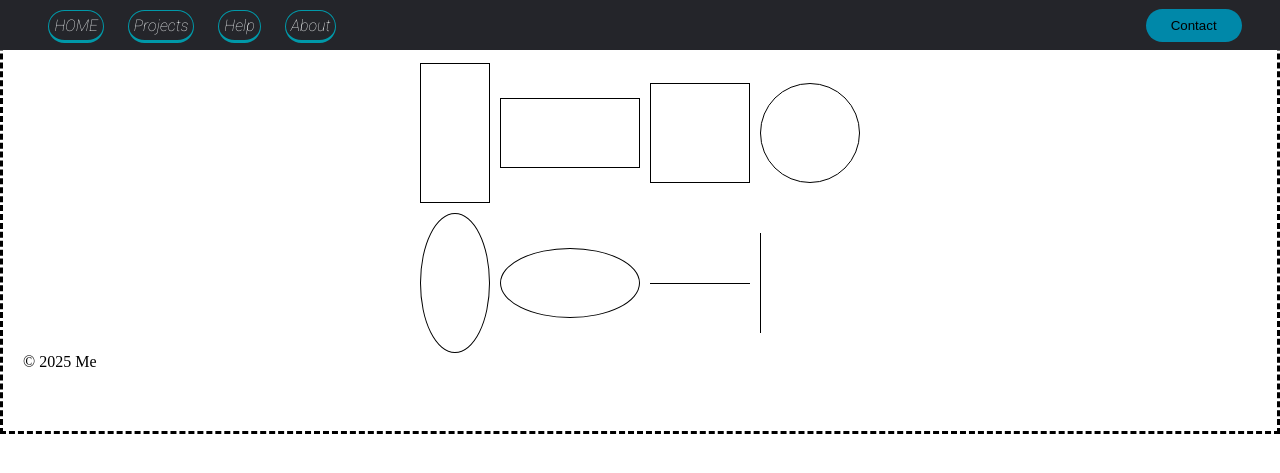
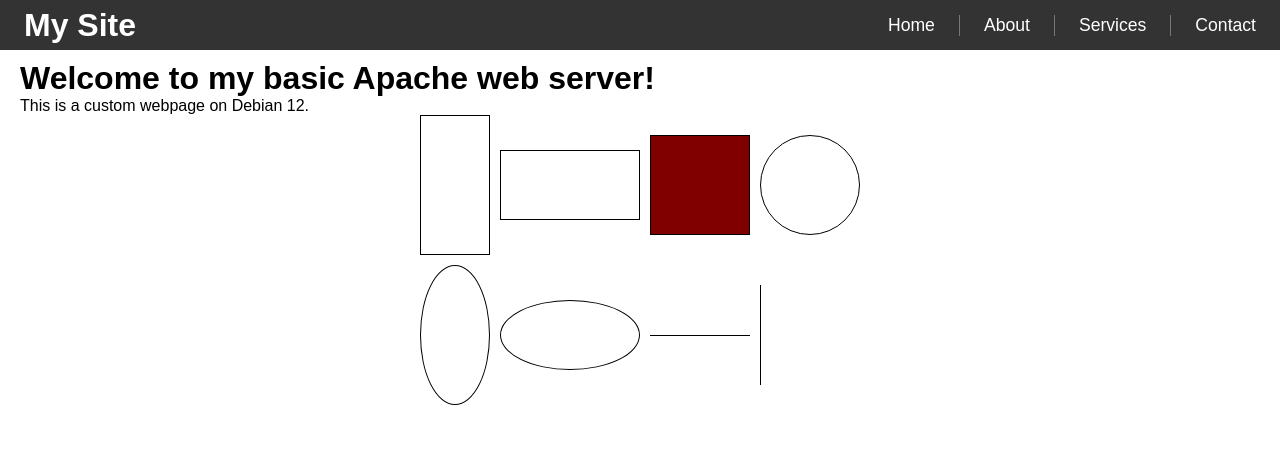
Before and after one commit to kadeska/Website, a PHP site: page / in a window 1280 px wide. Shown: the top 473 px of the page. Run offline with PHP 8.4, Linux system fonts and the light colour scheme.

Commit message:
redisign

```diff
--- a/index.html
+++ b/index.html
@@ -1,23 +1,25 @@
 <!DOCTYPE html>
-<html lang="en">
+<html>
   <head>
-    <meta charset="UTF-8">
-    <meta name="viewport" content="width=device-width, initial-scale=1.0">
-    <title>Document</title>
     <link rel="stylesheet" href="styles.css">
+    <title>My First Web Page</title>
   </head>
-<header class="header">
-    <nav>
-        <ul class="nav__links">
-            <li><a href="index.html">HOME</a></li>
-            <li><a href="projects.html">Projects</a></li>
-            <li><a href="help.html">Help</a></li>
-            <li><a href="about.html">About</a></li>
+  <body class="body">
+    <header class="main-header">
+      <h1 class="logo">My Site</h1>
+      <nav class="main-nav">
+        <ul>
+          <li><a href="#">Home</a></li>
+          <li><a href="#">About</a></li>
+          <li><a href="#">Services</a></li>
+          <li><a href="#">Contact</a></li>
         </ul>
       </nav>
-    <a class="cta" href="contact.html"><button>Contact</button></a>
     </header>
-<body class="body">
+
+    <main>
+      <h1>Welcome to my basic Apache web server!</h1>
+      <p>This is a custom webpage on Debian 12.</p>
       <div class="container">
         <div class="rectangle-vert"></div>
         <div class="rectangle-horiz"></div>
@@ -29,8 +31,8 @@
         <div class="line-vert"></div>
 
     </div>
+    </main>
+
+
   </body>
-<footer>
-    <p>&copy; 2025 Me</p>
-</footer>
 </html>
--- a/styles.css
+++ b/styles.css
@@ -1,118 +1,71 @@
-@import url('https://fonts.googleapis.com/css2?family=Roboto:ital,wght@1,100&display=swap');
-
-:root {
-    --background-color: #24252A;
-    --buton-background-color: rgba(0, 136, 169, 1);
-    --buton-hover-background-color: rgba(0,136,169,0.8);
-    --border-color: #0099a9;
-}
-/*
-article{
-    width: clamp(100px, 50%, 600px);
-} */
-
+/* Basic reset to remove default padding and margins */
 * {
-    box-sizing: border-box;
     margin: 0;
     padding: 0;
-
-    /* background-color: var(--background-color); */
+    box-sizing: border-box;
 }
 
-.header {
+body {
+    font-family: Arial, sans-serif;
+    padding: 60px 20px;
+}
+
+/* Header bar styling */
+.main-header {
     position: fixed;
     top: 0;
     left: 0;
     width: 100%;
     height: 50px;
+    background-color: #333; /* Dark gray background */
+    color: #fff; /* White text color */
+    padding: 0.65rem 1.5rem;
+    display: flex;
+    justify-content: space-between; /* Pushes the logo and nav to opposite ends */
+    align-items: center; /* Vertically centers items */
 }
 
-.body {
-    /* padding-top: 60px; /* Adjust for fixed header */
-    padding: 60px 20px; /* General padding */
+/* Logo styling */
+.logo {
+    font-size: 2rem;
+}
+
+/* Navigation menu styling */
+.main-nav ul {
+    list-style: none;
+    display: flex;
+    gap: 1.5rem; /* Keep the original gap for spacing */
+}
+
+/* Add a separator border to each list item */
+.main-nav li {
+    border-right: 1px solid #777; /* A subtle, light gray border */
+    padding-right: 1.5rem; /* Add padding to the right to create space around the border */
+}
+
+/* Remove the border from the very last list item */
+.main-nav li:last-child {
+    border-right: none;
+    padding-right: 0; /* Remove the extra padding from the last item */
+}
+
+/* Style links inside the navigation menu */
+.main-nav a {
+    color: #fff;
+    text-decoration: none;
+    font-size: 1.1rem;
+    transition: color 0.3s;
+}
+
+.main-nav a:hover {
+    color: #ccc;
+}
+
+.main-nav li:active {
+    background-color: #363636ee;
 }
 
 
-/*
-li, a, button {
-    font-family: 'Roboto', sans-serif;
-    font-weight: 500;
-    font-size: 16px;
-    color: #edf0f1;
-    text-decoration: none;
-} */
-
-html {
-    border: dashed;
-    --background-color: aqua;
-}
-
-/* Start Header and navigation bar styles */
-header {
-    background-color: var(--background-color);
-    display: flex;
-    justify-content: space-between;
-    align-items: center;
-    padding: 0px 3%;
-}
-
-.nav__links a{
-    list-style: none;
-    font-family: 'Roboto', sans-serif;
-    font-weight: 500;
-    font-size: 16px;
-    color: #edf0f1;
-    text-decoration: none;
-}
-
-.nav__links li {
-    display: inline-block;
-    padding: 17px 10px;
-}
-
-.nav__links li a {
-    transition: all 0.5s ease 0s;
-    padding: 5px;
-    border: thin;
-    border-radius: 20px;
-    border-bottom-width: medium;
-    border-style: solid;
-    border-color: var(--border-color);
-    cursor: pointer;
-}
-
-/*
-.project__list li{
-    list-style: circle;
-    font-style: italic;
-}*/
-
-.nav__links a:hover {
-    color: var(--border-color);
-}
-
-button {
-    padding: 9px 25px;
-    background-color: var(--buton-background-color);
-    border: none;
-    border-radius: 50px;
-    cursor: pointer;
-    transition: all 0.3s ease 0s;
-}
-
-button:hover {
-    background-color: var(--buton-hover-background-color);
-}
-/* End Header and navigation bar styles */
-
-/* page-container {
-    position: relative;
-    min-height: 100vh;
-} */
-
-/* content-wrap {
-    padding-bottom: 2.5rem; /* Footer height }
-*/
 
 /* -------- Start Shapes -------- */
 .container {
@@ -139,6 +92,7 @@ button:hover {
     width: 100px;
     height: 100px;
     border: 1px solid;
+    background-color: maroon;
 }
 .circle {
     width: 100px;
@@ -169,11 +123,3 @@ button:hover {
     background-color: black;
 }
 /* -------- End Shapes -------- */
-
-
-/* footer {
-    position: fixed;
-    bottom: 0;
-    width: 100%;
-    height: 3px;
-} */
```
Also changed, not shown: index-old.html (added, +36 -0 lines), styles-old.css (added, +179 -0 lines). Lines whose indentation alone changed are shown as unchanged.
